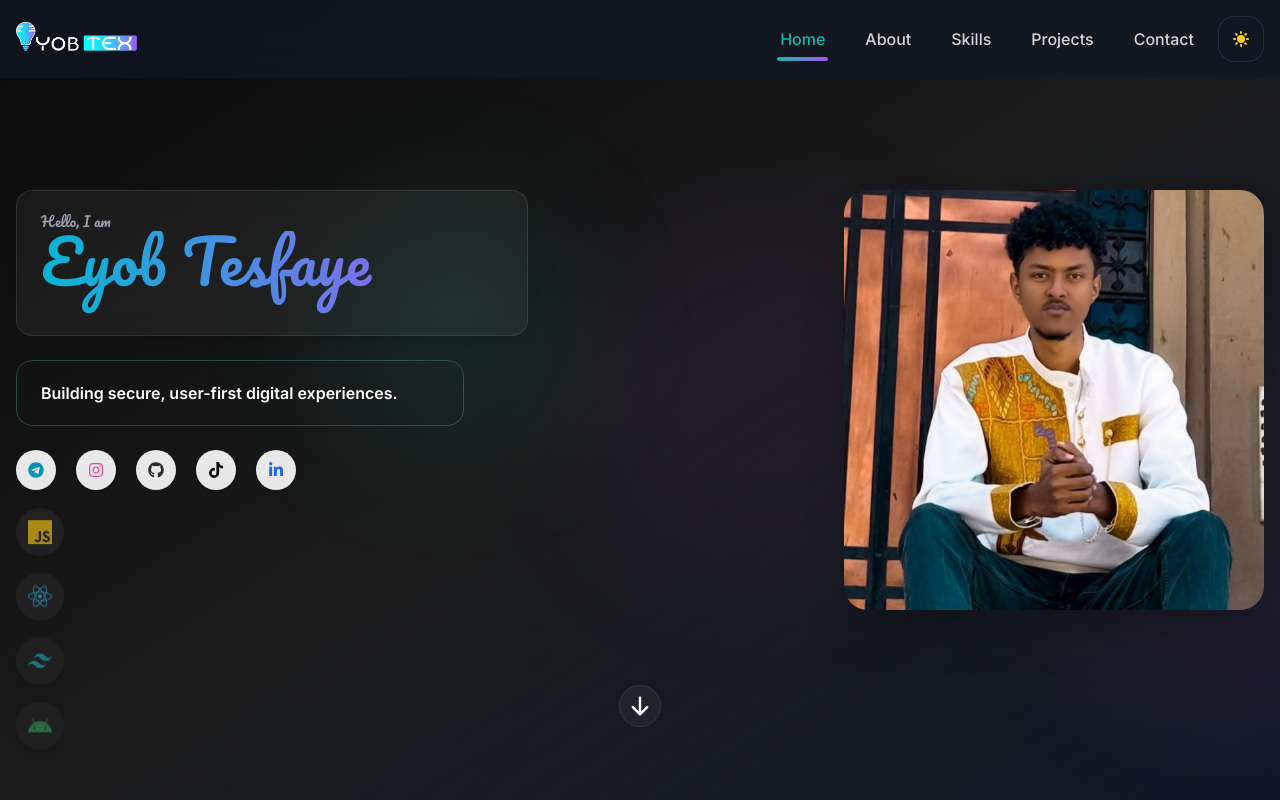
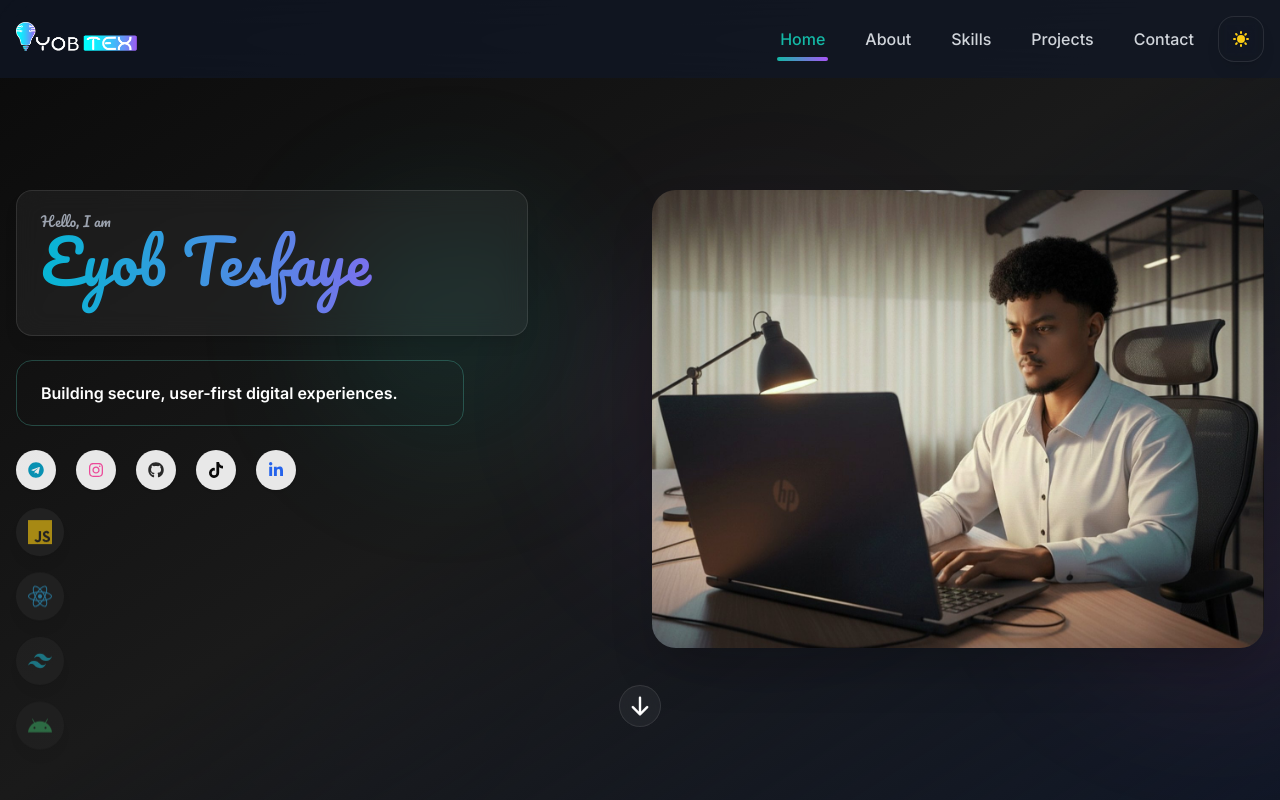
Before and after one commit to eyuapps/eyob-portfolio, a React (Vite) app: page / in a window 1280 px wide. Shown: the top 800 px of the page. Built offline with nearby package versions, Linux system fonts and the light colour scheme.

Commit message:
landing image changed

```diff
--- a/src/components/Hero.jsx
+++ b/src/components/Hero.jsx
@@ -112,8 +112,8 @@ const Hero = () => {
 
           {/* Right column: landing photo only (no icons) */}
           <motion.div initial={{ opacity: 0, x: 20 }} animate={{ opacity: 1, x: 0 }} transition={{ duration: 0.8 }} className="w-full lg:w-1/2 flex justify-center lg:justify-end">
-            <div className="relative w-80 h-80 md:w-96 md:h-96 lg:w-[420px] lg:h-[420px] rounded-3xl overflow-hidden shadow-2xl">
-              <img src="/assets/profile.jpg" alt="Eyob Tesfaye" className="w-full h-full object-cover" />
+            <div className="relative lg:w-[924] lg:h-[670] rounded-3xl overflow-hidden shadow-2xl">
+              <img src="/assets/office_pic.jpg" alt="Eyob Tesfaye" className="w-full h-full object-cover" />
             </div>
           </motion.div>
         </div>
```
Also changed, not shown: public/assets/office_pic.jpg (added).
